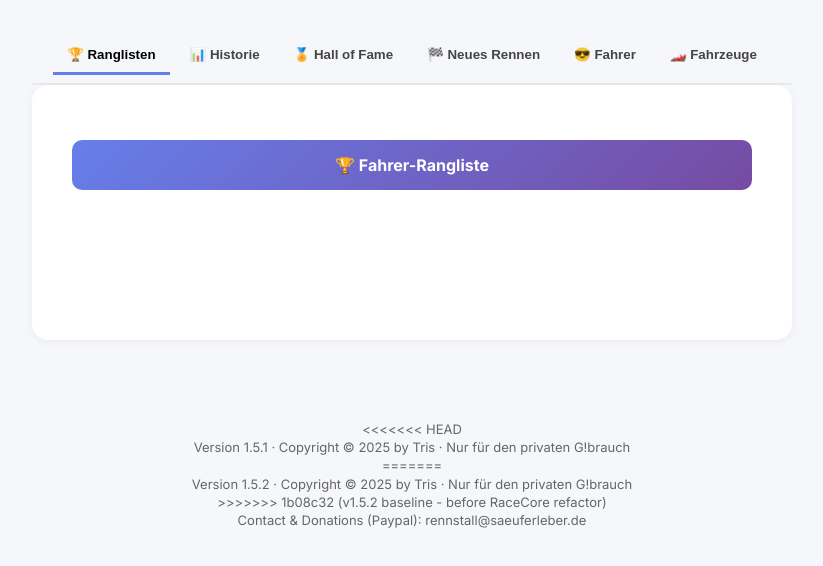
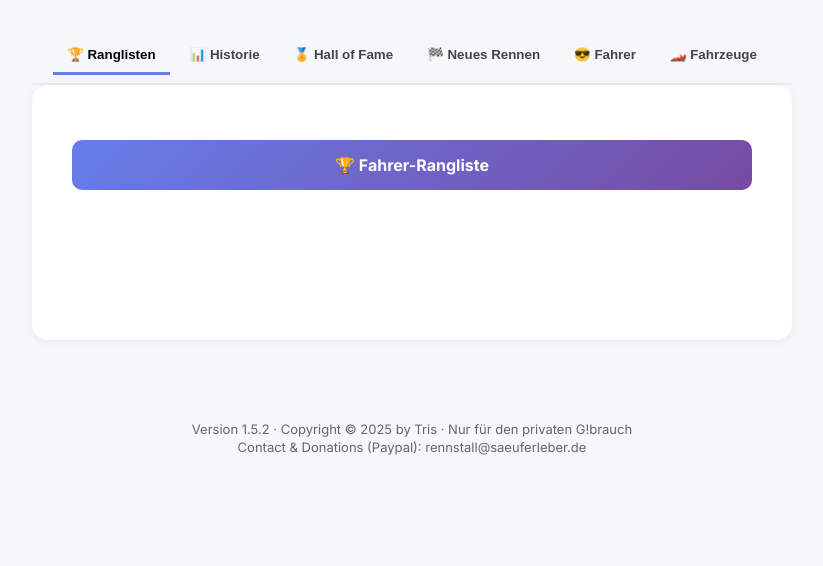
Before and after one commit to kentstopem/g-racing-elo, a plain HTML site: page index.html in a window 1280 px wide. Shown: the part 162-728 px from the top of the page, without its empty margins (228-1051 px from the left). Drawn offline with nearby package versions, Linux system fonts and the light colour scheme; no server answers.

Commit message:
Update index.html

```diff
--- a/index.html
+++ b/index.html
@@ -276,11 +276,7 @@
     </div>
 
     <footer class="site-footer">
-<<<<<<< HEAD
-        <p>Version 1.5.1 · Copyright © 2025 by Tris · Nur für den privaten G!brauch</p>
-=======
-        <p>Version 1.5.2 · Copyright © 2025 by Tris · Nur für den privaten G!brauch</p>
->>>>>>> 1b08c32 (v1.5.2 baseline - before RaceCore refactor)
+<p>Version 1.5.2 · Copyright © 2025 by Tris · Nur für den privaten G!brauch</p>
         <p>Contact &amp; Donations (Paypal): rennstall@saeuferleber.de</p>
     </footer>
 
```
